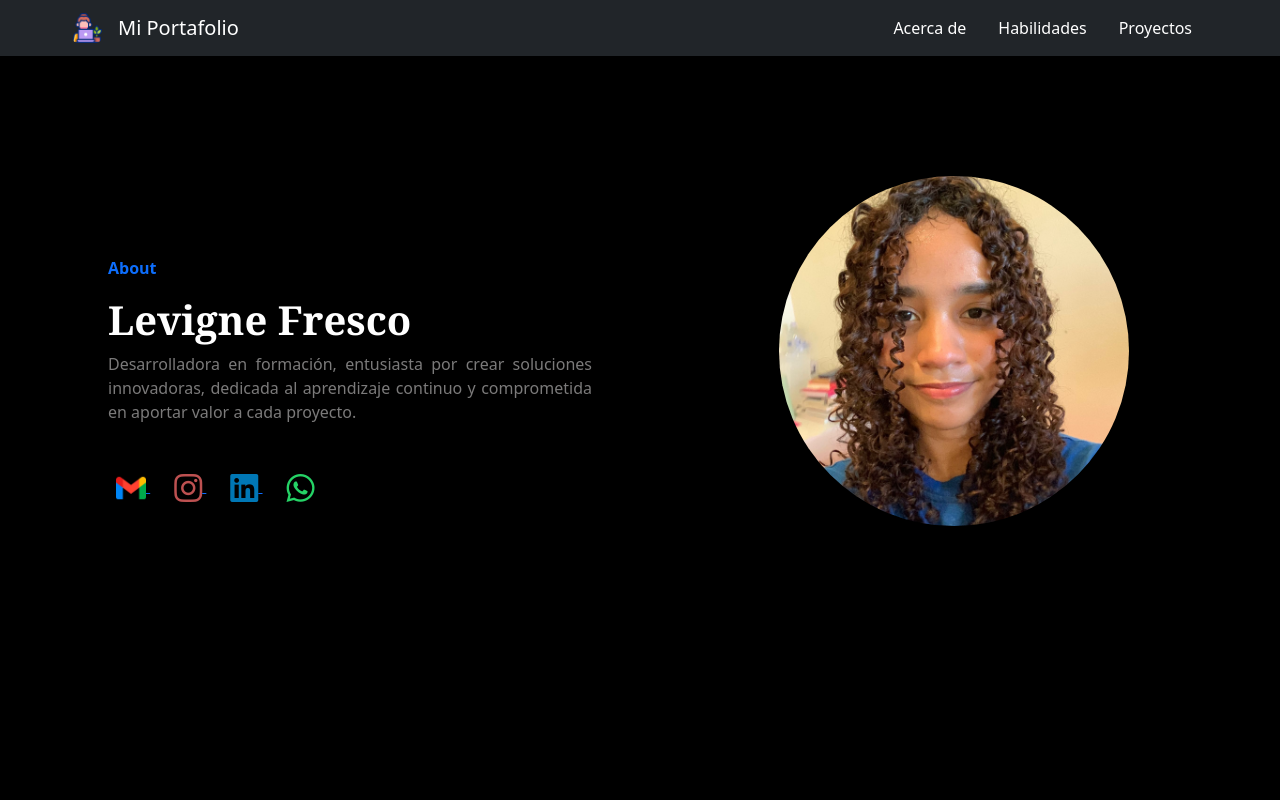
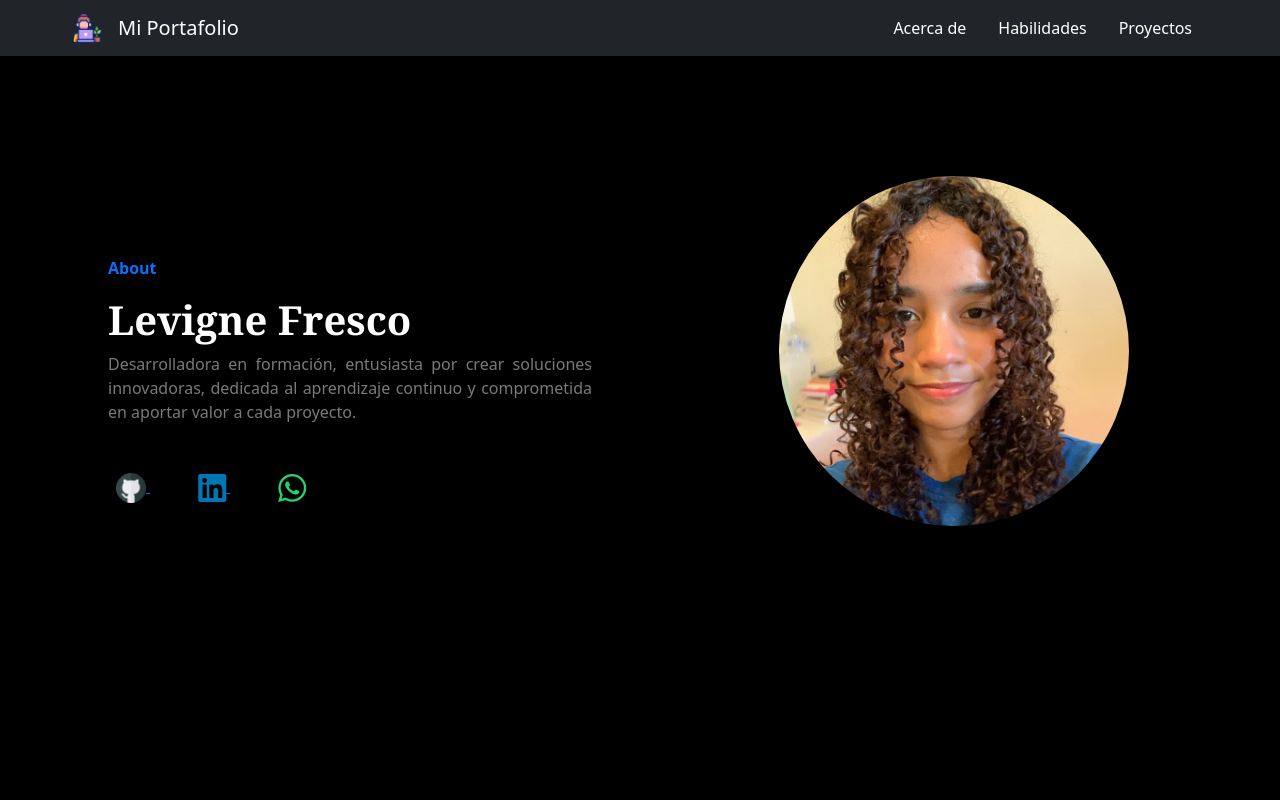
Before and after one commit to Marit-dev/PersonalPortfolio, a plain HTML site: page index.html in a window 1280 px wide. Shown: the top 800 px of the page. Drawn offline with nearby package versions, Linux system fonts and the light colour scheme; a script that the page names is missing.

Commit message:
More Updates

```diff
--- a/index.html
+++ b/index.html
@@ -45,16 +45,13 @@
         <p class="description">Desarrolladora en formación, entusiasta por crear soluciones innovadoras, dedicada al aprendizaje continuo y comprometida en aportar valor a cada proyecto.</p>
 
       <div class="social-icons mt-5 ms-2">
-      <a href="mailto:tuemail@gmail.com" class="me-4" target="_blank" title="Gmail">
-       <img src="./Img/Gmail.jpg" alt="gamil" style="width: 30px; height: 30px; object-fit: cover;">
+      <a href="https://github.com/Marit-dev" class="me-5" target="_blank" title="GitHub">
+       <img src="./Img/GitHub.png" alt="gamil" style="width: 30px; height: 30px; object-fit: cover;">
       </a>
-      <a href="https://www.instagram.com/tuusuario" class="me-4" target="_blank" title="Instagram">
-        <i class="fab fa-instagram fa-2x" style="color:#bd5151; vertical-align: middle;"></i>
-      </a>
-      <a href="https://www.linkedin.com/in/tuusuario" class="me-4" target="_blank" title="Linkedin">
+      <a href="https://www.linkedin.com/in/levigne-fresco-9b7a272b9/" class="me-5" target="_blank" title="Linkedin">
         <i class="fab fa-linkedin fa-2x" style="color:#0077B5; vertical-align: middle;"></i>
       </a>
-      <a href="https://wa.me/1234567890" class="me-3" target="_blank" title="Whatsapp">
+      <a href="https://wa.me/18294865170" class="me-3" target="_blank" title="Whatsapp">
         <i class="fab fa-whatsapp fa-2x" style="color:#25D366; vertical-align: middle;"></i>
       </a>
     </div>
```
Also changed, not shown: Img/GitHub.png (added), Img/Gmail.jpg (deleted), Img/Portafolio.png.
